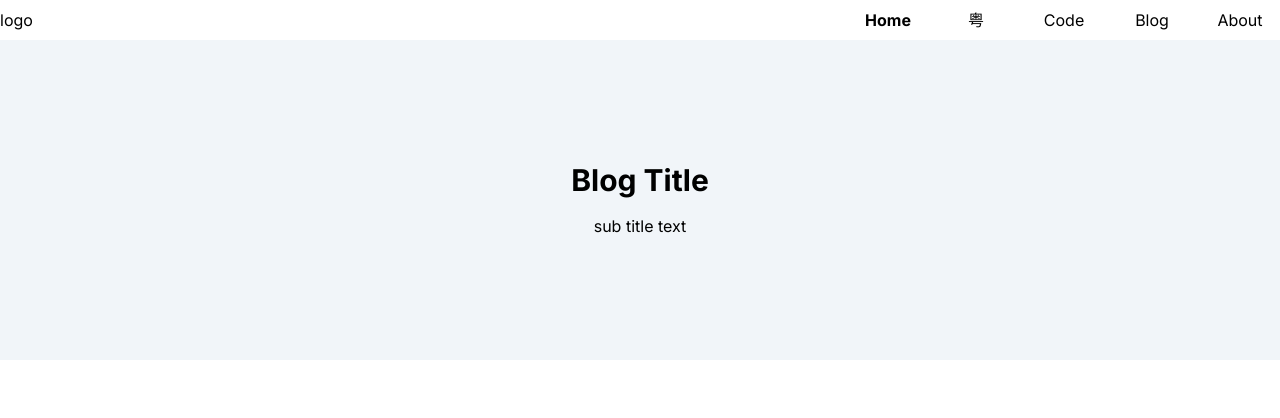
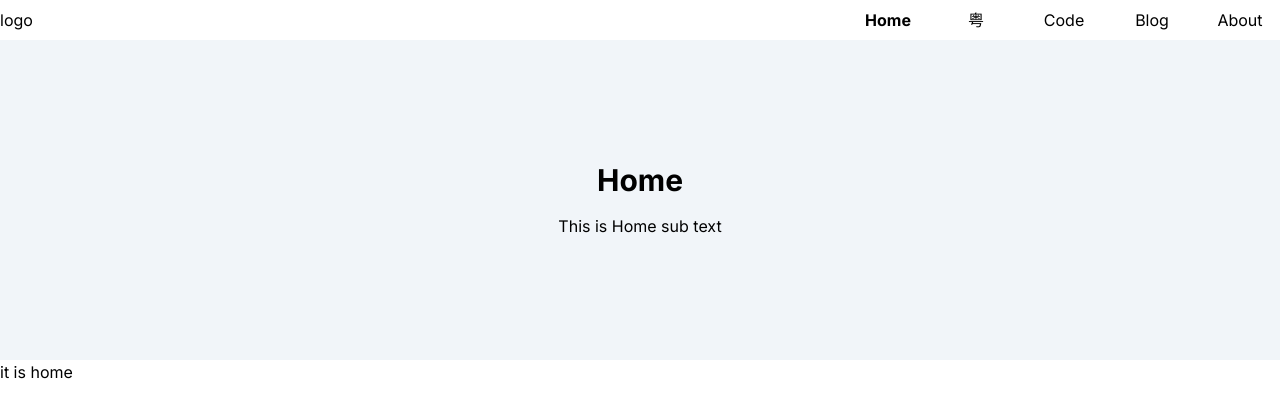
Before and after one commit to Dogkaebi5/blog, a Next.js app: page / in a window 1280 px wide. Shown: the top 418 px of the page. Built offline with nearby package versions, Linux system fonts and the light colour scheme.

Commit message:
hero set by segment

```diff
--- a/src/app/blog/page.js
+++ b/src/app/blog/page.js
@@ -1,9 +1,8 @@
 
 export default function cantonese() {
   return (
-    <div className="bg-slate-100 h-80 flex flex-col justify-center items-center">
-      <h1 className="text-3xl font-bold">BLOG</h1>
-      <p className="mt-4">sub title text789</p>
-    </div>
+    <>
+    it is blog
+    </>
   )
 }
--- a/src/app/cantonese/page.js
+++ b/src/app/cantonese/page.js
@@ -1,9 +1,8 @@
 
 export default function cantonese() {
   return (
-    <div className="bg-slate-100 h-80 flex flex-col justify-center items-center">
-      <h1 className="text-3xl font-bold">粵</h1>
-      <p className="mt-4">sub title text123</p>
-    </div>
+    <>
+    it is cantonese
+    </>
   )
 }
--- a/src/app/code/page.js
+++ b/src/app/code/page.js
@@ -1,9 +1,8 @@
 
 export default function cantonese() {
   return (
-    <div className="bg-slate-100 h-80 flex flex-col justify-center items-center">
-      <h1 className="text-3xl font-bold">CODE</h1>
-      <p className="mt-4">sub title text456</p>
-    </div>
+    <>
+    it is code
+    </>
   )
 }
--- /dev/null
+++ b/src/app/components/Heros.js
@@ -0,0 +1,22 @@
+'use client'
+import { usePathname } from "next/navigation"
+
+const Heros = () => {
+  const pathname = usePathname()
+  const navigation = [['Home', '/'],['粤', '/cantonese'],['Code', '/code'],['Blog', '/blog'],['About', '/about']];
+
+  const title = navigation.map(([title, url]) => {
+    if (pathname == url) {
+      return title
+    }
+  })
+
+  return (
+    <div className="bg-slate-100 h-80 flex flex-col justify-center items-center">
+      <h1 className="text-3xl font-bold">{title}</h1>
+      <p className="mt-4">This is {title} sub text</p>
+    </div>
+  )
+}
+
+export default Heros
--- a/src/app/layout.js
+++ b/src/app/layout.js
@@ -2,6 +2,7 @@
 import { Inter } from 'next/font/google'
 import './globals.css'
 import Navigation from './components/Navigation'
+import Heros from './components/Heros'
 
 const inter = Inter({ subsets: ['latin'] })
 
@@ -19,6 +20,7 @@ export default function RootLayout({ children }) {
             <p>logo</p>
             <Navigation/>
           </div>
+          <Heros/>
           <div>{children}</div>
         </div>
       </body>
--- a/src/app/page.js
+++ b/src/app/page.js
@@ -1,9 +1,9 @@
+import Heros from "./components/Heros";
 
 export default function Home() {
   return (
-    <div className="bg-slate-100 h-80 flex flex-col justify-center items-center">
-      <h1 className="text-3xl font-bold">Blog Title</h1>
-      <p className="mt-4">sub title text</p>
-    </div>
+    <>
+    it is home
+    </>
   )
 }
```
